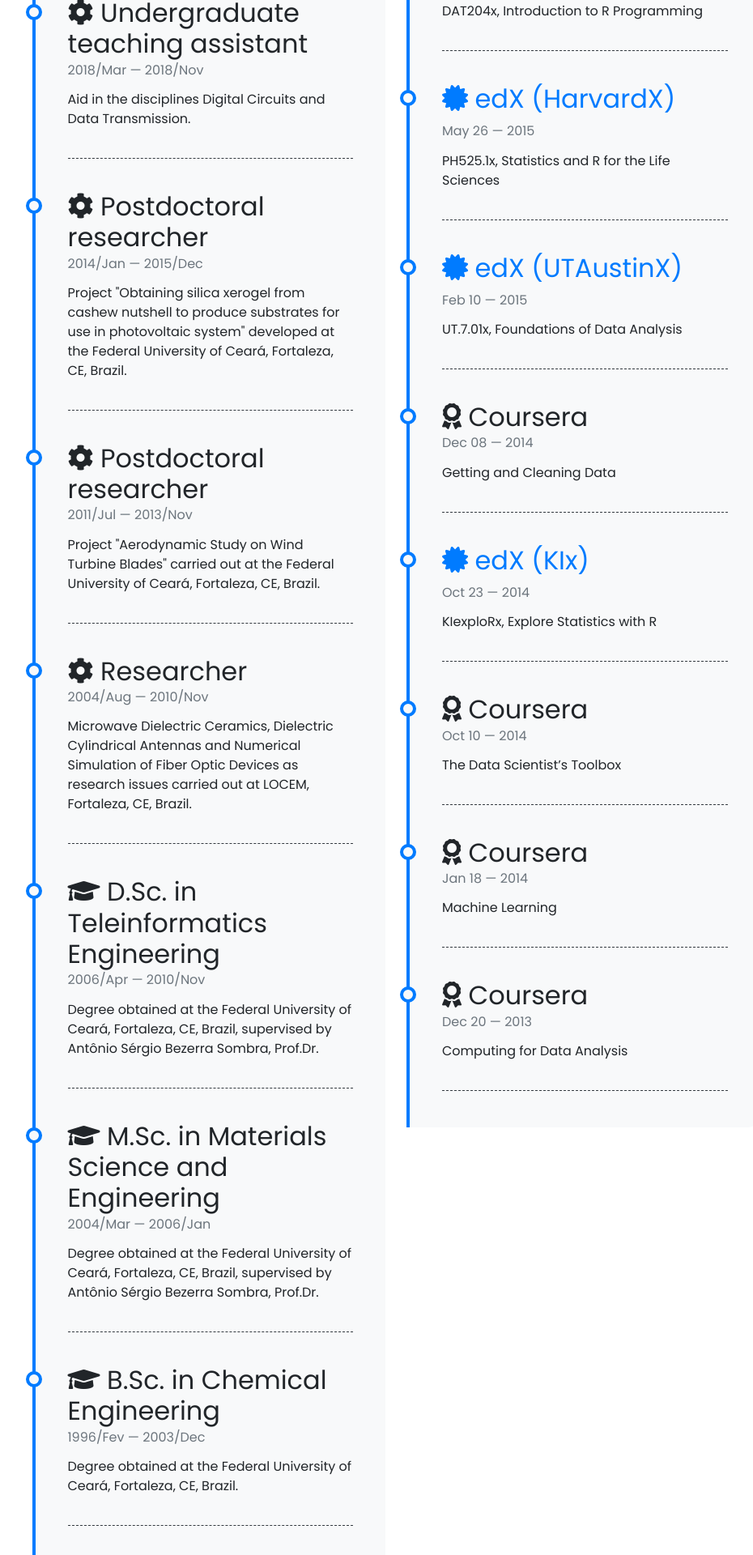
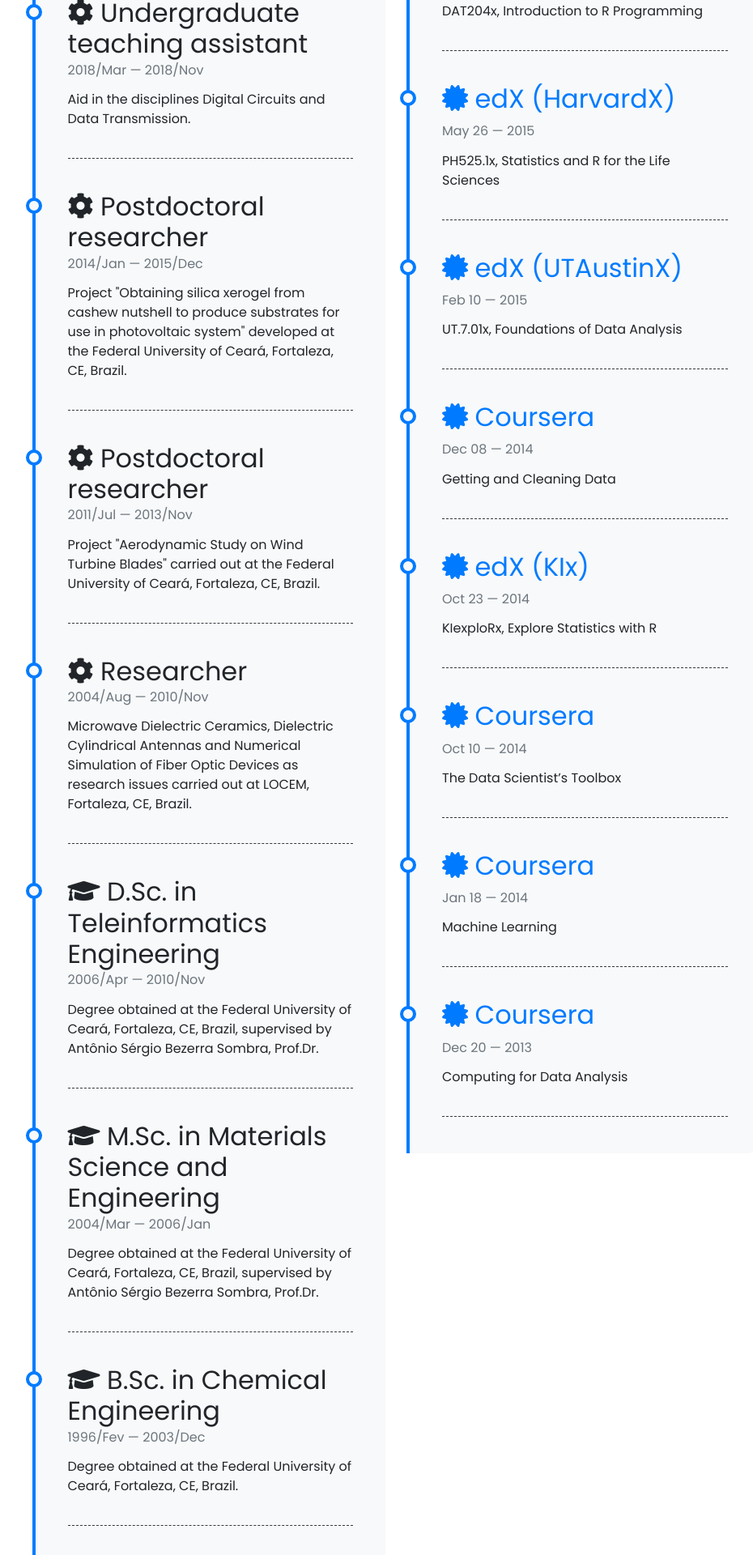
Before and after one commit to helioRocha/heliorocha.github.io, a Jekyll site: the page built from pages/about.md, in a window 1280 px wide. Shown: the part 632-2552 px from the top of the page at 81% size, without its empty margins (149-1079 px from the left). Built offline with Jekyll 4.4.1, drawn with Linux system fonts in a browser that asks for light colours; nearby versions of some CDN libraries.

Commit message:
Update other-timeline.yml

```diff
--- a/_data/other-timeline.yml
+++ b/_data/other-timeline.yml
@@ -18,7 +18,7 @@
   to: 2015
   description: UT.7.01x, Foundations of Data Analysis
 
-- title: <i class="fas fa-award"></i> Coursera
+- title: <p><a href="https://docs.google.com/viewer?url=https://raw.githubusercontent.com/helioRocha/heliorocha.github.io/master/_data/docs/Getting_and_Cleaning_Data.pdf"><i class="fas fa-certificate"></i> Coursera</a></p>
   from: Dec 08
   to: 2014
   description: Getting and Cleaning Data
@@ -28,17 +28,17 @@
   to: 2014
   description: KIexploRx, Explore Statistics with R
 
-- title: <i class="fas fa-award"></i> Coursera
+- title: <p><a href="https://docs.google.com/viewer?url=https://raw.githubusercontent.com/helioRocha/heliorocha.github.io/master/_data/docs/The_Data_Scientist_Toolbox.pdf"><i class="fas fa-certificate"></i> Coursera</a></p>
   from: Oct 10
   to: 2014
   description: The Data Scientist’s Toolbox
 
-- title: <i class="fas fa-award"></i> Coursera
+- title: <p><a href="https://docs.google.com/viewer?url=https://raw.githubusercontent.com/helioRocha/heliorocha.github.io/master/_data/docs/Machine_Learning.pdf"><i class="fas fa-certificate"></i> Coursera</a></p>
   from: Jan 18
   to: 2014
   description: Machine Learning
 
-- title: <i class="fas fa-award"></i> Coursera
+- title: <p><a href="https://docs.google.com/viewer?url=https://raw.githubusercontent.com/helioRocha/heliorocha.github.io/master/_data/docs/Computing_for_Data_Analysis.pdf"><i class="fas fa-certificate"></i> Coursera</a></p>
   from: Dec 20
   to: 2013
   description: Computing for Data Analysis
```
